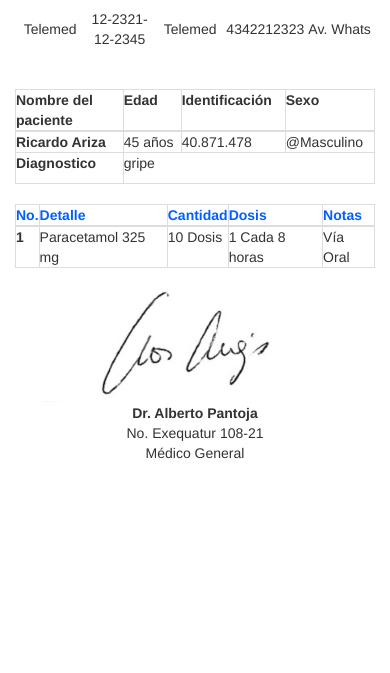
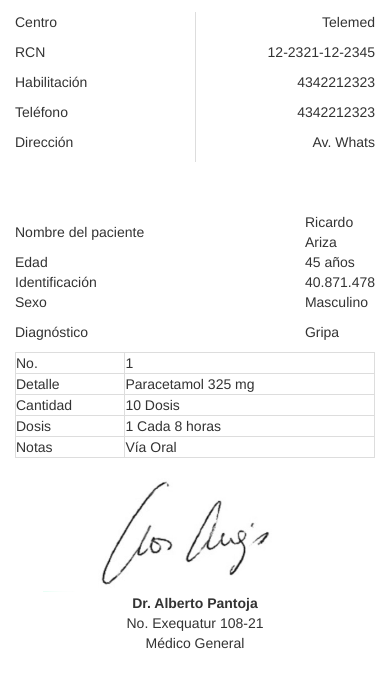
Before and after one commit to rrobles9112/maquetacion-pdf-drclick, a plain HTML site: page index-mobile.html in a window 390 px wide. Shown: the part 359-1032 px from the top of the page. Before the commit the page ends 844 px from the top, so only its background shows below. Drawn offline with Linux system fonts and the light colour scheme.

Commit message:
index-mobile.html completed 80% on marking

```diff
--- a/index-mobile.html
+++ b/index-mobile.html
@@ -1,10 +1,10 @@
 <!DOCTYPE html>
 <html lang="en">
 <head>
-    <meta charset="UTF-8" />
-    <meta name="viewport" content="width=device-width, initial-scale=1.0" />
-    <link rel="stylesheet" href="css/bootstrap.css" />
-    <link rel="stylesheet" href="css/bootstrap-theme.css" />
+    <meta charset="UTF-8"/>
+    <meta name="viewport" content="width=device-width, initial-scale=1.0"/>
+    <link rel="stylesheet" href="css/bootstrap.css"/>
+    <link rel="stylesheet" href="css/bootstrap-theme.css"/>
     <title>Pdf DrClick</title>
     <style type="text/css">
         .table > thead > tr > th,
@@ -23,10 +23,12 @@
             width: 150px;
             margin-left: auto;
             margin-right: auto;
-        margin-top: 10px;
+            margin-bottom: 15px;
+            margin-top: 15px;
+
         }
 
-      .tabla-datos-receta > thead > tr > th{
+        .tabla-datos-receta > thead > tr > th {
             color: rgb(0, 96, 255);
         }
 
@@ -44,10 +46,19 @@
             width: 378px;
             margin-left: auto;
             margin-right: auto;
+            margin-top: 10px;
+            margin-bottom: 10px;
         }
-      .tabla-datos-paciente{
+
+        .tabla-datos-paciente {
             margin-top: 30px;
+            width: 100%;
         }
+
+        .tabla-datos-paciente > tbody > td > p{
+            text-align: left!important;
+        }
+
         .iso_logo {
             float: left;
             width: 100px;
@@ -56,19 +67,27 @@
         .iso_logo > img,
         .iso_texto > img {
             height: 75px;
+            margin-bottom: 13px;
         }
 
         .iso_texto {
             float: left;
             width: 120px;
         }
-      .tabla-ficha{
+
+        .tabla-ficha {
             width: 100%;
         }
-      .tabla-ficha > thead > tr > th{
+
+        .tabla-ficha > tbody > tr > td:nth-child(1){
+            border-right: 1px #dddddd solid;
+        }
+
+        .tabla-ficha > thead > tr > th {
             width: 20%;
         }
-      .tabla-ficha > thead > tr > th p{
+
+        .tabla-ficha > thead > tr > th p {
             font-weight: 100;
         }
     </style>
@@ -93,12 +112,13 @@
     </tr>
 </table>
 <div class="container">
+
     <table class="table table-responsive">
         <tbody>
         <tr>
 
             <td style="width: 100%;" width="100%">
-              <td></td>
+
                 <div class="logo">
                     <div class="iso_logo">
                         <img
@@ -108,7 +128,7 @@
                         />
                     </div>
                     <div class="iso_texto">
-                  <img src="images/logo_dos.png" alt="DrClick" />
+                        <img src="images/logo_dos.png" alt="DrClick"/>
                     </div>
                 </div>
                 <table class="table table-fecha" style="margin-bottom: 0px;">
@@ -124,95 +144,145 @@
                     </tbody>
                 </table>
             </td>
-            <td width="100%">
-              <img src="images/logo_qr.png" class="img-qr" alt="DrClick" />
+
+        </tr>
+        <tr>
+            <td width="100%" style="text-align: center; vertical-align: middle;">
+                <img src="images/logo_qr.png" class="img-qr" alt="DrClick"/>
             </td>
         </tr>
         </tbody>
     </table>
-      <table class="tabla-ficha">
+
+
+    <table class="table tabla-ficha">
         <thead>
+        </thead>
+
+        <tbody>
+
             <tr>
-            <th>
-              <p class="text-center">
-                <span>Centro</span><br></br>
-                <span>Telemed</span><br>
-              </p>
-            </th>
-            <th>
-              <p class="text-center">
-                <span>RCN</span><br></br>
-                <span>12-2321-12-2345</span><br>
-              </p>
-            </th>
-            <th>
-              <p class="text-center">
-                <span>Habilitación</span><br></br>
-                <span>Telemed</span><br>
-              </p>
-            </th>
-            <th>
-              <p class="text-center">
-                <span>Teléfono</span><br></br>
-                <span>4342212323</span><br>
-              </p>
-            </th>
-            <th>
-              <p class="text-center">
-                <span>Dirección</span><br></br>
-                <span>Av. Whats</span><br>
-              </p>
-            </th>
+                <td style="text-align: left; width: 50%;">
+                    <p><span>Centro</span></p>
+                </td>
+                <td style="text-align: right; width: 50%;">
+                    <p><span>Telemed</span></p>
+                </td>
             </tr>
-        </thead>
-      </table>
-      <table class="table table-bordered tabla-datos-paciente">
-        <thead>
+
             <tr>
-            <th>Nombre del paciente</th>
-            <th>Edad</th>
-            <th>Identificación</th>
-            <th>Sexo</th>
+                <td style="text-align: left; width: 50%;">
+                    <p><span>RCN</span></p>
+                </td>
+                <td style="text-align: right; width: 50%;">
+                    <p><span>12-2321-12-2345</span></p>
+                </td>
             </tr>
-        </thead>
-        <tbody>
+
             <tr>
-            <th scope="row">Ricardo Ariza</th>
-            <td>45 años</td>
-            <td>40.871.478</td>
-            <td>@Masculino</td>
+                <td style="text-align: left; width: 50%;">
+                    <p><span>Habilitación</span></p>
+                </td>
+                <td style="text-align: right; width: 50%;">
+                    <p><span>4342212323</span></p>
+                </td>
             </tr>
+
             <tr>
-            <th width="30%"><strong>Diagnostico</strong></th>
-            <td width="70%" colspan="3">
-              <p>gripe</p>
+                <td style="text-align: left; width: 50%;">
+                    <p><span>Teléfono</span></p>
+                </td>
+                <td style="text-align: right; width: 50%;">
+                    <p><span>4342212323</span></p>
+                </td>
+            </tr>
+
+            <tr>
+                <td style="text-align: left; width: 50%;">
+                    <p><span>Dirección</span></p>
+                </td>
+                <td style="text-align: right; width: 50%;">
+                    <p><span>Av. Whats</span></p>
                 </td>
             </tr>
 
         </tbody>
+
+
     </table>
+
+    <div class="row">
+        <div class="col-lg-12">
+            <table class="tabla-datos-paciente">
+                <tr>
+                    <td style="width: 50%;" width="50%">
+                        <span>Nombre del paciente</span>
+                    </td>
+                    <td style="width: 50%;" width="50%">
+                        <span>Ricardo Ariza</span>
+                    </td>
+                </tr>
+                <tr>
+                    <td style="width: 50%;" width="50%">
+                        <span>Edad</span>
+                    </td>
+                    <td style="width: 50%;" width="50%">
+                        <span>45 años</span>
+                    </td>
+                </tr>
+                <tr>
+                    <td style="width: 100%;" width="50%">
+                        <span>Identificación</span>
+                    </td>
+                    <td style="width: 100%;" width="50%">
+                        <span> 40.871.478</span>
+                    </td>
+                </tr>
+                <tr>
+                    <td style="width: 100%;" width="50%">
+                        <p>Sexo</p>
+                    </td>
+                    <td style="width: 100%;" width="50%">
+                        <p>Masculino</p>
+                    </td>
+                </tr>
+                <tr>
+                    <td style="width: 100%;" width="50%">
+                        <p>Diagnóstico</p>
+                    </td>
+                    <td style="width: 100%;" width="50%">
+                        <p>Gripa</p>
+                    </td>
+                </tr>
+            </table>
+        </div>
+    </div>
+
+
     <table class="table table-bordered tabla-datos-receta">
-        <thead>
         <tr>
-            <th>No.</th>
-            <th>Detalle</th>
-            <th>Cantidad</th>
-            <th>Dosis</th>
-            <th>Notas</th>
+            <td>No.</td>
+            <td>1</td>
         </tr>
-        </thead>
-        <tbody>
         <tr>
-            <th scope="row">1</th>
+            <td>Detalle</td>
             <td>Paracetamol 325 mg</td>
+        </tr>
+        <tr>
+            <td>Cantidad</td>
             <td>10 Dosis</td>
+        </tr>
+        <tr>
+            <td>Dosis</td>
             <td>1 Cada 8 horas</td>
+        </tr>
+        <tr>
+            <td>Notas</td>
             <td>Vía Oral</td>
         </tr>
+    </table>
 
 
-        </tbody>
-      </table>
     <table class="table table-condensed tabla-firma">
         <tbody>
         <tr>
```
Lines whose indentation alone changed are shown as unchanged.
